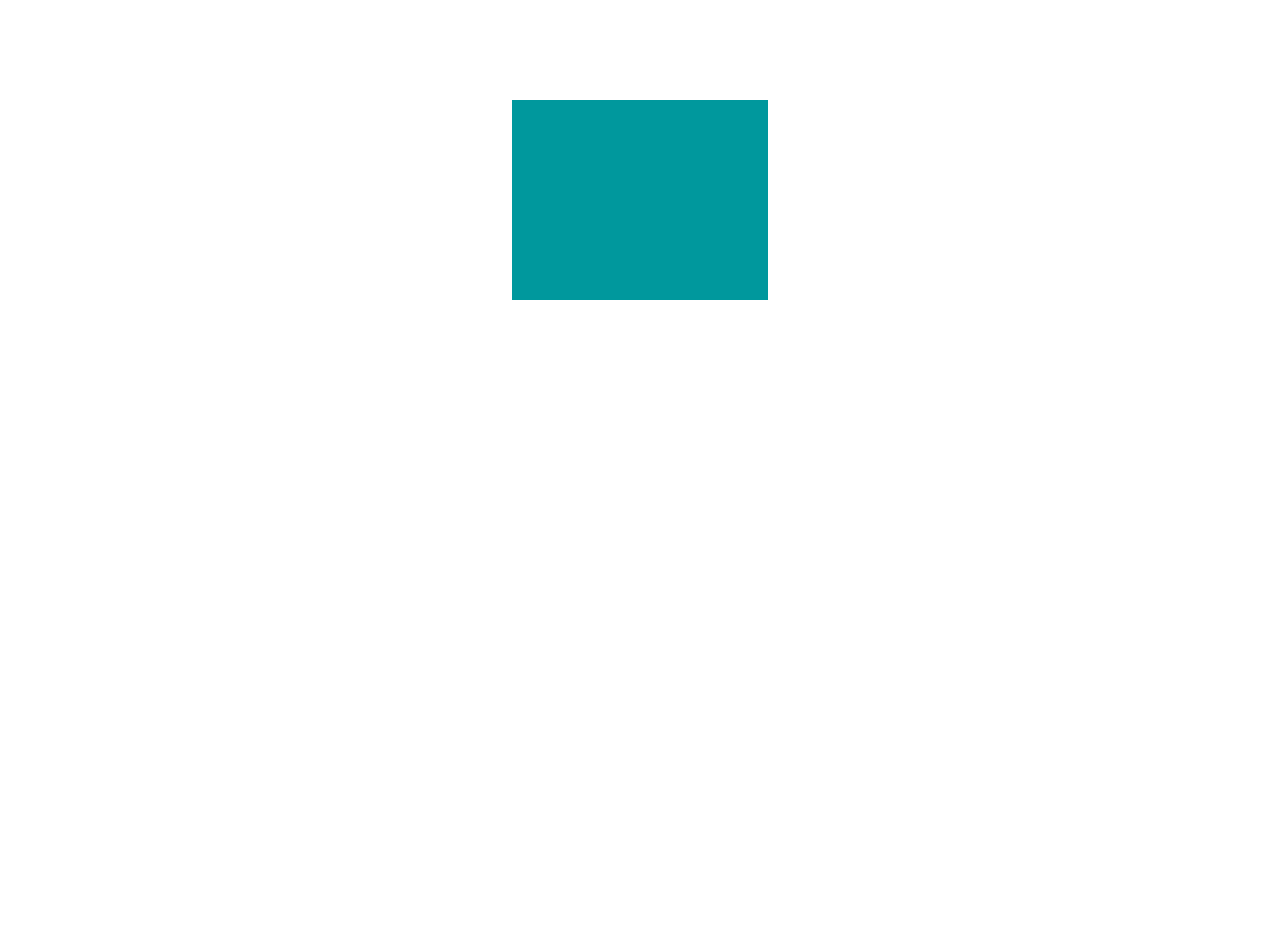
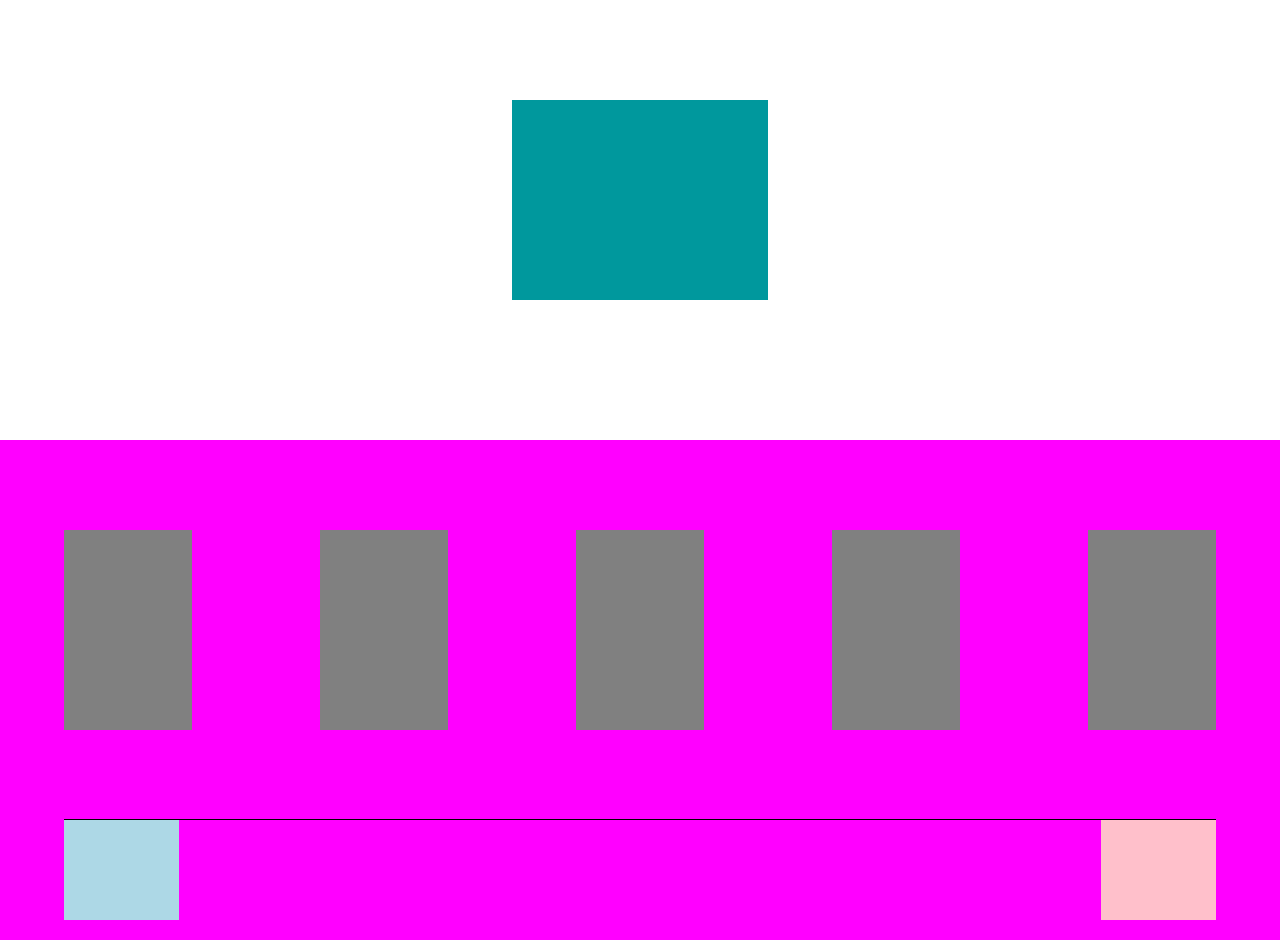
Before and after one commit to hroque01/htmlcss-struttura-discord, a plain HTML site: page index.html in a window 1280 px wide. Shown: the part 2660-3600 px from the top of the page. Before the commit the page ends 2960 px from the top, so only its background shows below. Drawn offline with Linux system fonts and the light colour scheme.

Commit message:
struttura finita

```diff
--- a/index.html
+++ b/index.html
@@ -76,10 +76,24 @@
                 <p></p>
             </div>
             <div class="end-img"></div>
-            <div class="button-start"></div>
+            <div class="button-file"></div>
         </div>
     </div>
 
     <!-- footer -->
+    <footer>
+        <div class="row-flex">
+            <div class="col"></div>
+            <div class="col"></div>
+            <div class="col"></div>
+            <div class="col"></div>
+            <div class="col"></div>
+        </div>
+        <div class="footer-logs">
+            <div class="logo"></div>
+            <div class="accedi"></div>
+        </div>
+
+    </footer>
 </body>
 </html>
--- a/style.css
+++ b/style.css
@@ -97,10 +97,10 @@ nav {
     justify-content: space-around;
 }
 
-/* footer container */
+/* end container */
 
 .end-container {
-    height: 500px;
+    height: 1100px;
     background-color: bor;
 
 }
@@ -126,9 +126,40 @@ nav {
     background-color: yellow;
 }
 
-.button-start {
+.button-file {
     width: 20%;
     min-height: 200px;
     margin-top: 120px;
     background-color: rgb(0, 152, 157);
+    margin-bottom: 50%;
 }
+
+/* footer */
+footer {
+    height: 500px;
+    background-color: fuchsia;
+}
+
+.row-flex {
+    display: flex;
+    flex-direction: row;
+    justify-content: space-around;
+    margin-bottom: 7%;
+
+}
+
+.col {
+    width: 10%;
+    height: 200px;
+    background-color: grey;
+    margin-top: 7%;
+}
+
+.footer-logs {
+    display: flex;
+    flex-direction: row;
+    justify-content: space-between;
+    margin-left: 5%;
+    margin-right: 5%;
+    border-top: 1px solid black;
+}
```
